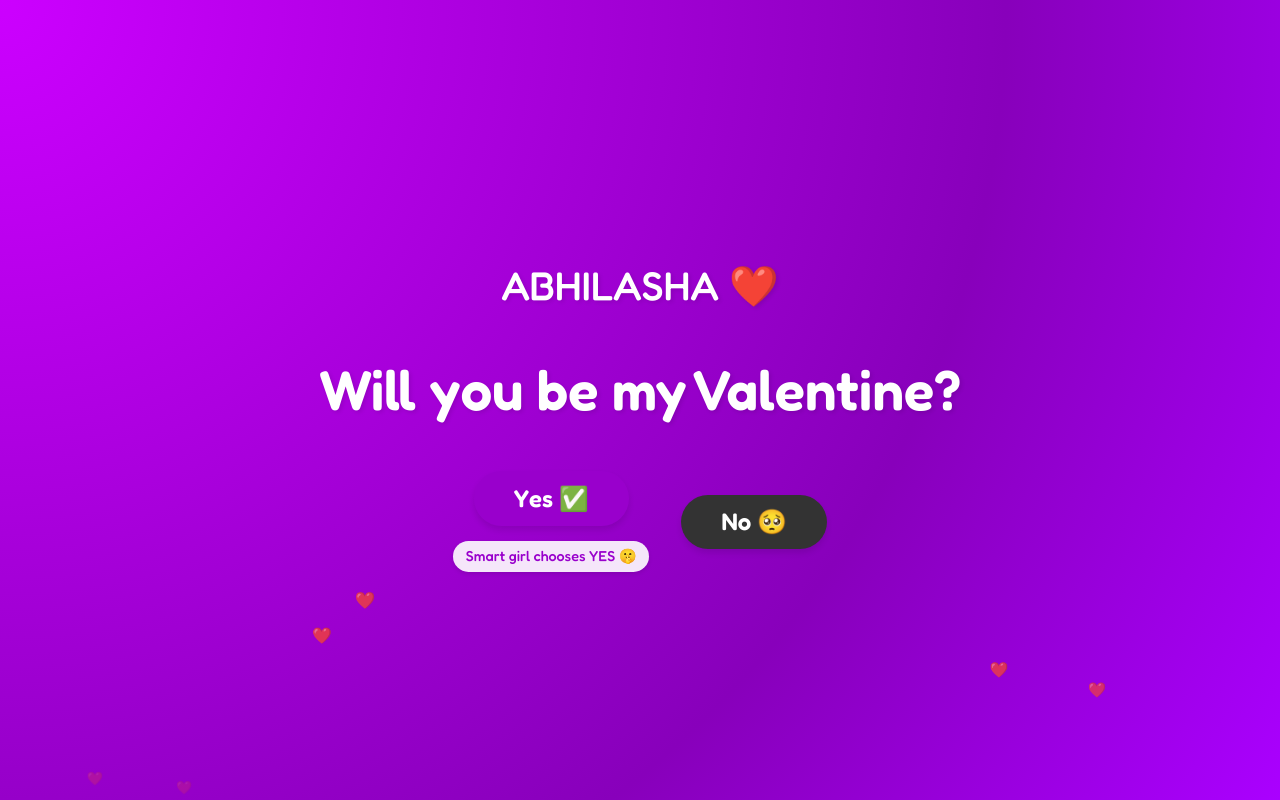
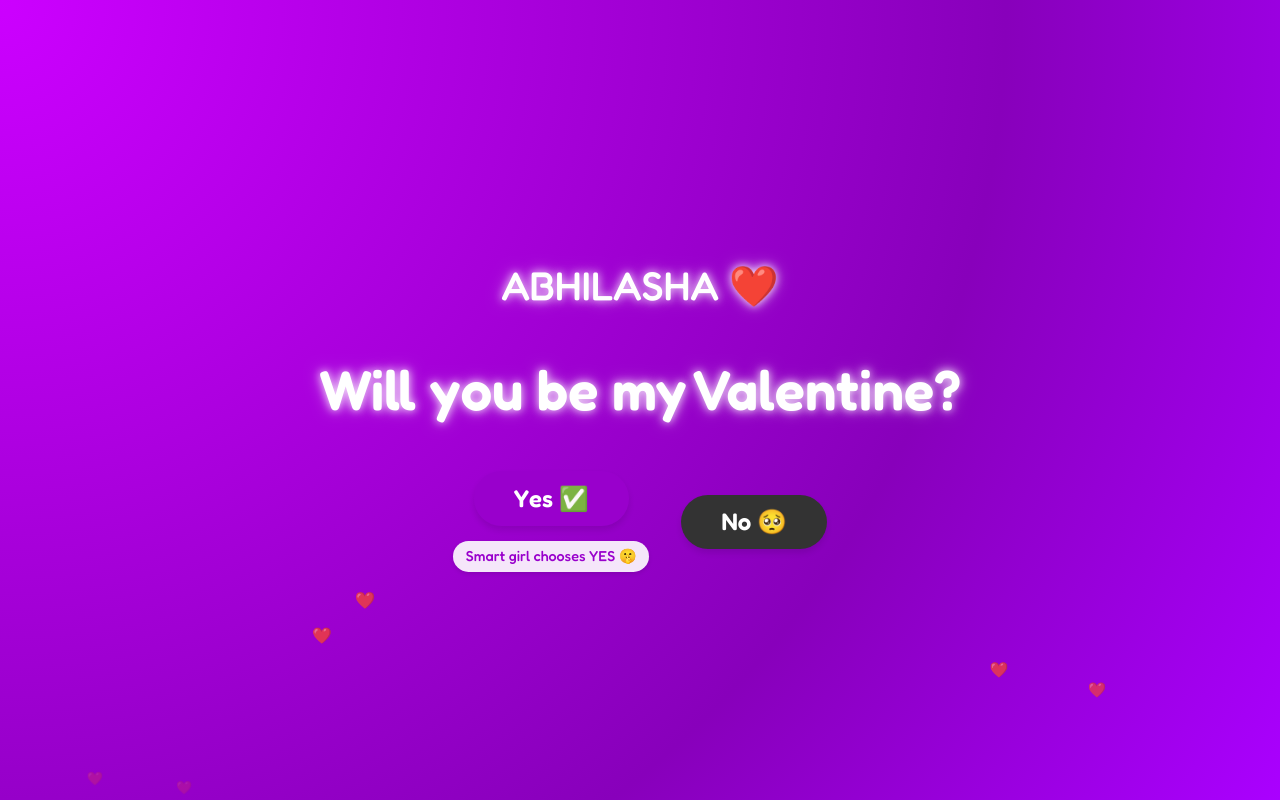
Before and after one commit to rahullastzone-lab/valentine, a Next.js app: page / in a window 1280 px wide. Built offline with nearby package versions, Linux system fonts and the light colour scheme.

Commit message:
add white glow effect to text details

```diff
--- a/src/app/page.module.css
+++ b/src/app/page.module.css
@@ -14,7 +14,7 @@
   font-size: 2.5rem;
   font-weight: 500;
   margin-bottom: 0.5rem;
-  text-shadow: 2px 2px 4px rgba(0, 0, 0, 0.1);
+  text-shadow: 0 0 8px rgba(255, 255, 255, 0.8), 0 0 16px rgba(255, 255, 255, 0.5);
   color: #fff;
 }
 
@@ -22,7 +22,7 @@
   font-size: 3.5rem;
   font-weight: 600;
   margin-bottom: 3rem;
-  text-shadow: 2px 2px 4px rgba(0, 0, 0, 0.1);
+  text-shadow: 0 0 8px rgba(255, 255, 255, 0.8), 0 0 16px rgba(255, 255, 255, 0.5);
   color: #fff;
 }
 
```
